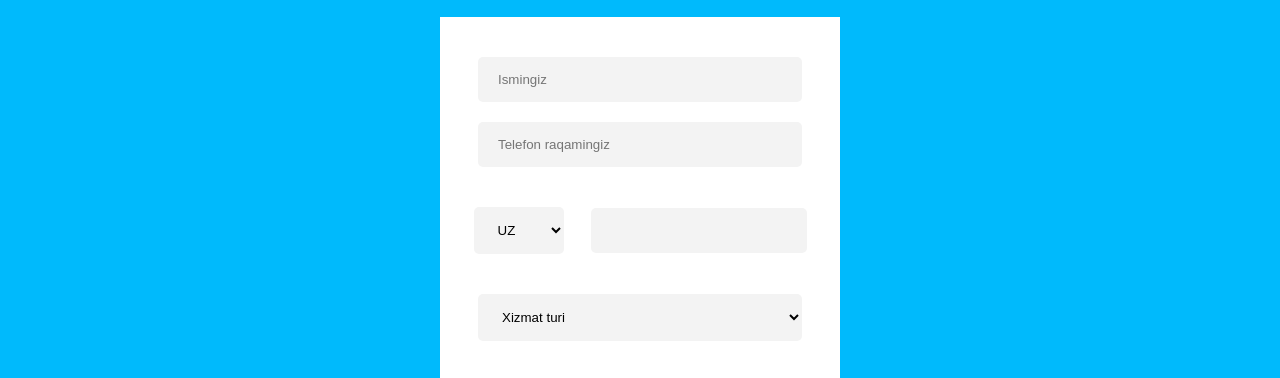
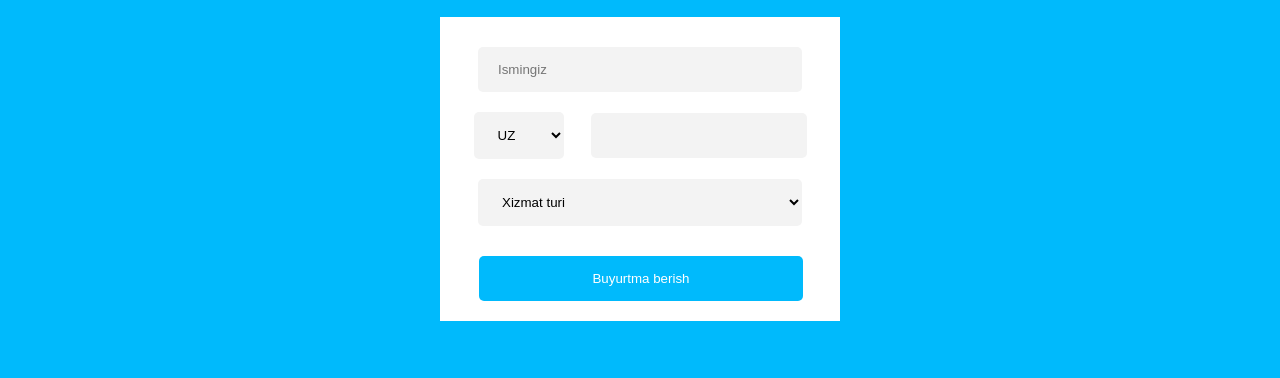
Before and after one commit to IlhomMusayev/pixer, a plain HTML site: page index.html in a window 1280 px wide. Shown: the part 2872-3250 px from the top of the page. Drawn offline with nearby package versions, Linux system fonts and the light colour scheme.

Commit message:
Pixer tayyor

```diff
--- a/css/style.css
+++ b/css/style.css
@@ -209,7 +209,7 @@ nav{
     width: 90%;
     padding: 15px 20px;
     border-radius: 5px;
-    margin: 20px auto;
+    margin: 10px auto;
     display: block;
     border: none;
     background-color: #F3F3F3;
@@ -218,7 +218,7 @@ nav{
     width: 90%;
     padding: 15px 20px;
     border-radius: 5px;
-    margin: 20px auto;
+    margin: 10px auto;
     display: block;
     border: none;
     background-color: #F3F3F3;
--- a/index.html
+++ b/index.html
@@ -221,7 +221,6 @@
                 <div class="order-form">
                     <form>
                         <input type="text" class="name" name="name" placeholder="Ismingiz">
-                        <input type="text" class="input-phone" name="phone number" placeholder="Telefon raqamingiz">
                         <div class="phone-number-section">
                             <select id="select-country">
                                 <option value="UZ">UZ</option>
```
